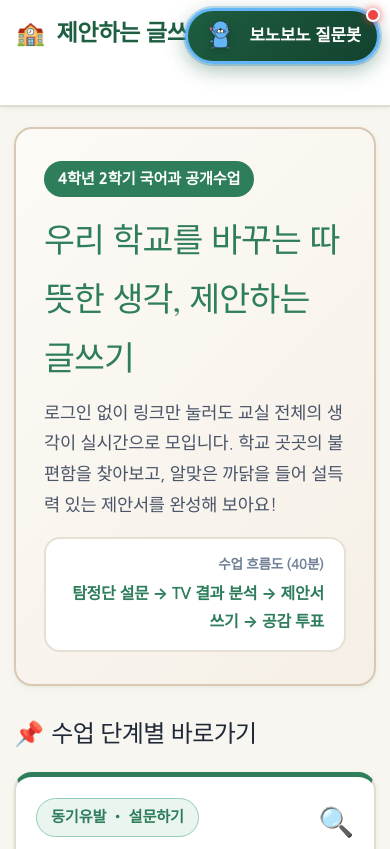
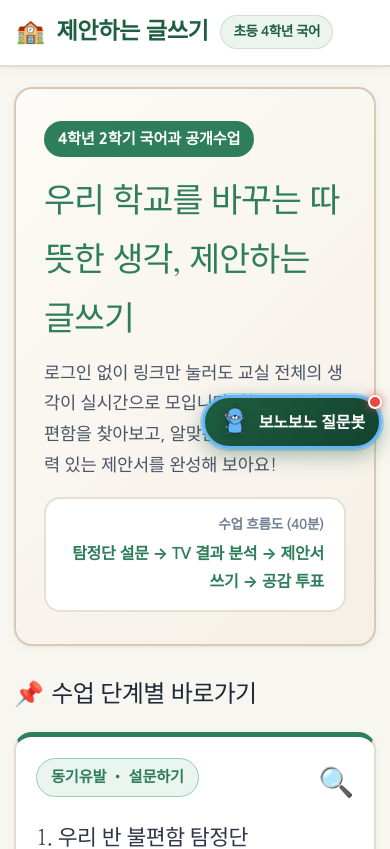
Before and after one commit to feelyoung2-cloud/4-4propose, a React (Vite) app: page / in a window 390 px wide. Shown: the top 849 px of the page. Built offline with nearby package versions, Linux system fonts and the light colour scheme.

Commit message:
feat: 질문봇 위치 중앙 정렬 및 UI 개선
- 질문봇 컨테이너를 화면 우측 중앙으로 배치
- 외부 영역 클릭 시 챗봇 창 닫기 기능 추가
- 보노보노 아이콘 적용 및 대화창 디자인 다듬기

```diff
--- a/public/chatbot.js
+++ b/public/chatbot.js
@@ -135,15 +135,24 @@
     toggleBtn.addEventListener('click', () => toggleWindow());
     closeBtn.addEventListener('click', () => toggleWindow(false));
 
+    // 바깥 영역 클릭 시 닫기
+    document.addEventListener('click', (e) => {
+      if (isOpen && !botWrapper.contains(e.target)) {
+        toggleWindow(false);
+      }
+    });
+
     // 대화 초기화
     resetBtn.addEventListener('click', () => {
-      if (confirm('질문봇과의 대화를 새로 시작할까요?')) {
+      if (confirm('보노보노 질문봇과의 대화를 새로 시작할까요?')) {
         conversationHistory.length = 0;
         qbotMessages.innerHTML = `
           <div class="qbot-msg-row bot">
-            <div class="qbot-msg-avatar">🤖</div>
+            <div class="qbot-msg-avatar">
+              <img src="/bonobono.svg" alt="보노보노" class="qbot-bono-msg-img" />
+            </div>
             <div class="qbot-bubble bot">
-              대화를 새로 시작했어요! 궁금한 점이 생기면 언제든 물어보세요. ✨
+              대화를 새로 시작했어요! 궁금한 점이 생기면 언제든 물어보세요. 🐚✨
             </div>
           </div>
         `;
--- a/public/style.css
+++ b/public/style.css
@@ -65,7 +65,7 @@ h1, h2, h3, h4, .serif-font, .letter-preview, .proposal-highlight {
   background: rgba(255, 255, 255, 0.96);
   backdrop-filter: blur(10px);
   border-bottom: 2px solid var(--border-color);
-  padding: 14px 148px 14px 24px;
+  padding: 16px 24px;
   display: flex;
   align-items: center;
   justify-content: space-between;
@@ -806,12 +806,13 @@ h1, h2, h3, h4, .serif-font, .letter-preview, .proposal-highlight {
 }
 
 /* ================================================================
-   🤖 우측 상단 질문봇 (보노보노 AI Chatbot) 스타일링
+   🤖 화면 우측 가운데 질문봇 (보노보노 AI Chatbot) 스타일링
    ================================================================ */
 .qbot-container {
   position: fixed;
-  top: 14px;
+  top: 50%;
   right: 20px;
+  transform: translateY(-50%);
   z-index: 1000;
   font-family: 'Nanum Gothic', sans-serif;
 }
@@ -883,29 +884,29 @@ h1, h2, h3, h4, .serif-font, .letter-preview, .proposal-highlight {
   box-shadow: 0 0 8px rgba(239, 68, 68, 0.8);
 }
 
-/* 챗봇 대화창 (크기 대폭 확대: 440px x 630px) */
+/* 챗봇 대화창 (화면 우측 중앙 정렬) */
 .qbot-window {
   position: absolute;
-  top: 60px;
+  top: 50%;
   right: 0;
   width: 440px;
   height: 630px;
-  max-height: calc(100vh - 85px);
+  max-height: calc(100vh - 40px);
   background: #FFFFFF;
   border-radius: 26px;
   border: 3.5px solid #BFDBFE;
-  box-shadow: 0 24px 60px rgba(15, 23, 42, 0.25), 0 8px 24px rgba(30, 94, 65, 0.12);
+  box-shadow: 0 24px 60px rgba(15, 23, 42, 0.28), 0 8px 24px rgba(30, 94, 65, 0.12);
   display: flex;
   flex-direction: column;
   overflow: hidden;
-  transform: scale(0.9) translateY(-10px);
+  transform: translateY(-50%) scale(0.92);
   opacity: 0;
-  transform-origin: top right;
+  transform-origin: center right;
   transition: all 0.25s cubic-bezier(0.16, 1, 0.3, 1);
 }
 
 .qbot-window.active {
-  transform: scale(1) translateY(0);
+  transform: translateY(-50%) scale(1);
   opacity: 1;
 }
 
@@ -1178,29 +1179,35 @@ h1, h2, h3, h4, .serif-font, .letter-preview, .proposal-highlight {
 /* 모바일 화면 반응형 */
 @media (max-width: 480px) {
   .app-header {
-    padding-right: 14px;
-    padding-bottom: 50px;
+    padding: 12px 16px;
   }
   .qbot-container {
-    top: 8px;
-    right: 10px;
+    top: 50%;
+    right: 8px;
+    transform: translateY(-50%);
   }
   .qbot-toggle-btn {
-    padding: 8px 16px;
-    font-size: 1.05rem;
+    padding: 8px 14px;
+    font-size: 1rem;
+    gap: 8px;
   }
   .qbot-toggle-icon {
-    width: 34px;
-    height: 34px;
-  }
-  .qbot-bono-icon {
     width: 32px;
     height: 32px;
   }
+  .qbot-bono-icon {
+    width: 30px;
+    height: 30px;
+  }
   .qbot-window {
-    width: calc(100vw - 20px);
+    width: calc(100vw - 16px);
     right: -4px;
-    top: 52px;
-    height: 80vh;
+    top: 50%;
+    transform: translateY(-50%) scale(0.95);
+    height: 82vh;
+    max-height: calc(100vh - 20px);
+  }
+  .qbot-window.active {
+    transform: translateY(-50%) scale(1);
   }
 }
```
